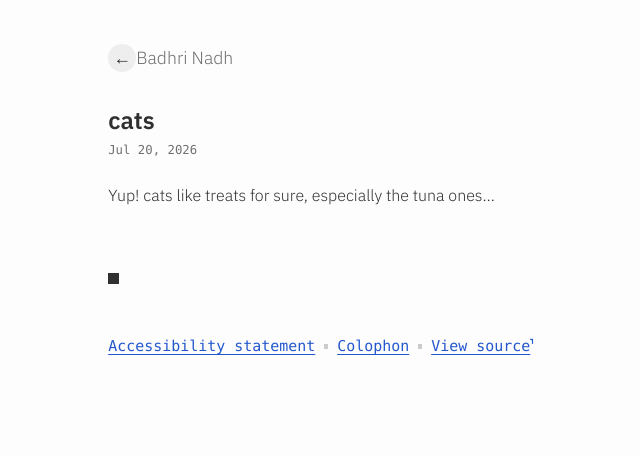
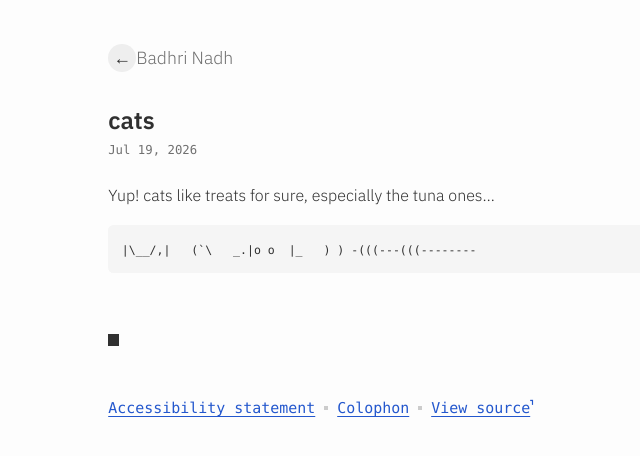
Before and after one commit to BadhriNadhBade/badhrinadh.com, a Jekyll site: the page built from _posts/2026-07-19-meow.md, in a window 1280 px wide. Shown: the top 456 px of the page, without its empty margins (215-855 px from the left). Built offline with Jekyll 4.4.1, drawn with Linux system fonts in a browser that asks for light colours; Markdown is read by kramdown in place of the engine named in the settings.

Commit message:
Update and rename 2026-07-20-meow.md to 2026-07-19-meow.md

```diff
--- a/_posts/2026-07-20-meow.md
+++ b/_posts/2026-07-19-meow.md
@@ -1,8 +1,12 @@
 ---
 layout: default
-date: 2026-07-20
+date: 2026-07-19
 title: cats
 feature: 1
 ---
 
 Yup! cats like treats for sure, especially the tuna ones...
+
+    |\__/,|   (`\
+  _.|o o  |_   ) )
+-(((---(((--------
```
